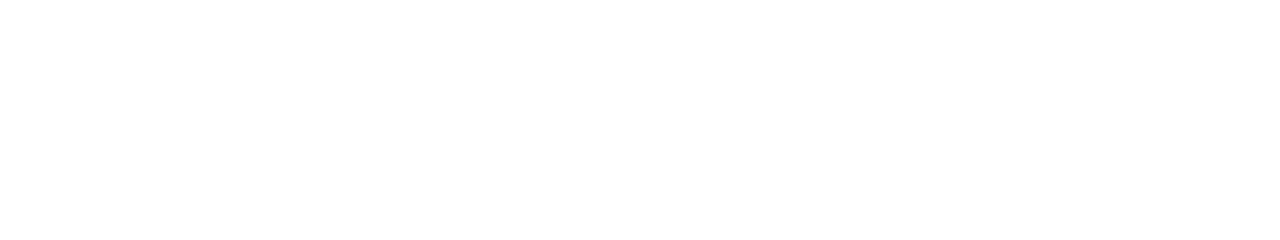
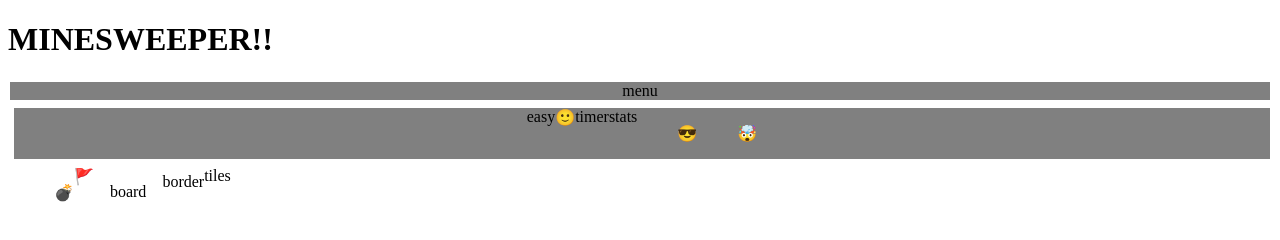
Before and after one commit to DuaneWellington/DW-MINESWEEPER, a plain HTML site: page index.html in a window 1280 px wide. Drawn offline with Linux system fonts and the light colour scheme.

Commit message:
adjusting layout

```diff
--- a/app.js
+++ b/app.js
@@ -4,10 +4,10 @@ console.log("js:loaded");
 const menu = "";
 const menu2 = "";
 const stats = "";
-const board = "";
+const board = document.querySelector('.board');
 const tiles = "";
 const timer = 0;
-const difficulty = 1;
+const difficulty = ['easy', 'hard', 'expert', 'custom'];
 const rBtn = "";
 const lBtn = "";
 const emoji = "";
@@ -15,7 +15,12 @@ const mines = 10;
 const flag = "";
 const gameStart = "";
 const gameOver = "";
+const minefield = document.querySelector('.minefield')
 
+
+//console.log(difficulty.indexOf('easy'))
+difficultyEasy = difficulty.indexOf('easy')
+console.log(board)
 
 
 // default board layout, ready to start game when lMouseClick on game board is initiated
--- a/index.html
+++ b/index.html
@@ -1,39 +1,44 @@
 <!DOCTYPE html>
 <html lang="en">
-  <head>
+   <head>
     <meta charset="UTF-8" />
     <meta name="viewport" content="width=device-width, initial-scale=1.0" />
-    <script src="app.js" href="main.css"></script>
+    <link rel="stylesheet" src="app.js" href="main.css"/>
     <title>MINESWEEPER!!</title>
   </head>
   <body>
-    <nav class="menu"></nav>
+    <h1>MINESWEEPER!!</h1>
+    <nav class="menu">menu</nav>
+    <!-- <nav2 class="menu2">menu2</nav2>  ICEBOX - secondary menu for adjusting game settings - ICEBOX -->
 
-    <section>
-      <div class="stats"></div>
-      <div class="board"></div>
-      <div class="tiles"></div>
-      <div class="timer">
-        <ul id="timerStart"></ul>
-        <ul id="timerStop"></ul>
-      </div>
-      <div class="difficulty">
-        <ul id="easy"></ul>
-        <ul id="hard"></ul>
+    <section class="statsBox">
+      <div class="easy">easy</div>
+      <div classd="smiley" href &#128578>&#128578</div>
+      <div class="timer">timer</div>
+      <div class="stats">stats</div>
+
+        <!-- <ul id="hard"></ul> - meant for future upgrade to add preset difficulity levels as well as setting custom minefield grid size and # of mines
         <ul id="expert"></ul>
-        <ul id="custom"></ul>
-      </div>
+        <ul id="custom"></ul> -->
+
+            <ul id="winner" href &#128526>&#128526</ul>
+            <ul id="loser" href &#129327>&#129327</ul>
+        </div>
+      </section>
+      <section class="minefield">
+        <div class="mines">
+          <ul id="mine" href &#128163>&#128163</ul>
+        </div>
+        <div class="flag" href &#128681>&#128681</div>
+      <div class="board">board</div>
+      <div class="border">border</div>
+      <div class="tiles">tiles</div>
+    </section>
+    </section>
+      <section class="buttons">
       <div class="rMouseBtn"></div>
       <div class="lMouseBtn"></div>
-      <div class="emoji">
-        <ul id="smiley" href &#128578></ul>
-        <ul id="winner" href &#128526></ul>
-        <ul id="loser" href &#129327></ul>
-      </div>
-      <div class="mines">
-        <ul id="mine" href &#128163></ul>
-      </div>
-      <div class="flag" href &#128681></div>
+    </section>
     </section>
   </body>
 </html>
--- a/main.css
+++ b/main.css
@@ -1,36 +1,73 @@
-* {
+ * {
   box-sizing: border-box;
 }
 
-
 .menu {
   background-color: gray;
-  max-width: 30px;
-  max-height: 30px;
   display: flex;
+  flex-wrap: wrap;
+  align-content: center;
+  justify-content: center;
+  border: 2px solid white
 }
 
-{
+
+.statsBox {
+    display: flex;
+    flex-wrap: wrap;
+    flex-direction: row;
+    justify-content: center;
+    align-content: center;
+    background-color: grey;
+    border: 2px solid white;
+    border-top: 6px solid white;
+    border-right: 6px solid light grey;
+    border-left: 6px solid white;
+    border-bottom: 6px solid light grey;
+}
+.minefield {
+    display: flex;
+    flex-wrap: wrap;
+    background: solid gray;
+    border: 2px solid white;
+    border-top: 6px solid white;
+    border-right: 6px solid light grey;
+    border-left: 6px solid white;
+    border-bottom: 6px solid light grey;
+
+    margin: auto;
+}
+
+div.board {
     padding: 10px;
-    border-top: 7px solid white;
-    border-left: 7px solid white;
+    border-top: 6px solid white;
+    border-left: 6px solid white;
 }
+
+.border {
+    border-top: 6px solid white;
+    border-right: 6px solid light grey;
+    border-left: 6px solid white;
+    border-bottom: 6px solid light grey;
+}
+
+
 
 button {
     padding: 0;
     border: none;
     background-color: transparent;
 }
-/* {
-  background-color: gray;
+
+  /* background-color: gray;
   display: flex;
   width: 400px;
   height: 400px;
   flex-wrap: wrap;
-  align-items: center;
-} */
+  align-items: center; */
 
-.stats {
+
+/* .stats {
   background-color: gray;
   display: flex;
   align-items: center;
@@ -39,4 +76,4 @@ button {
 
 .tiles {
 
-}
+} */
```
